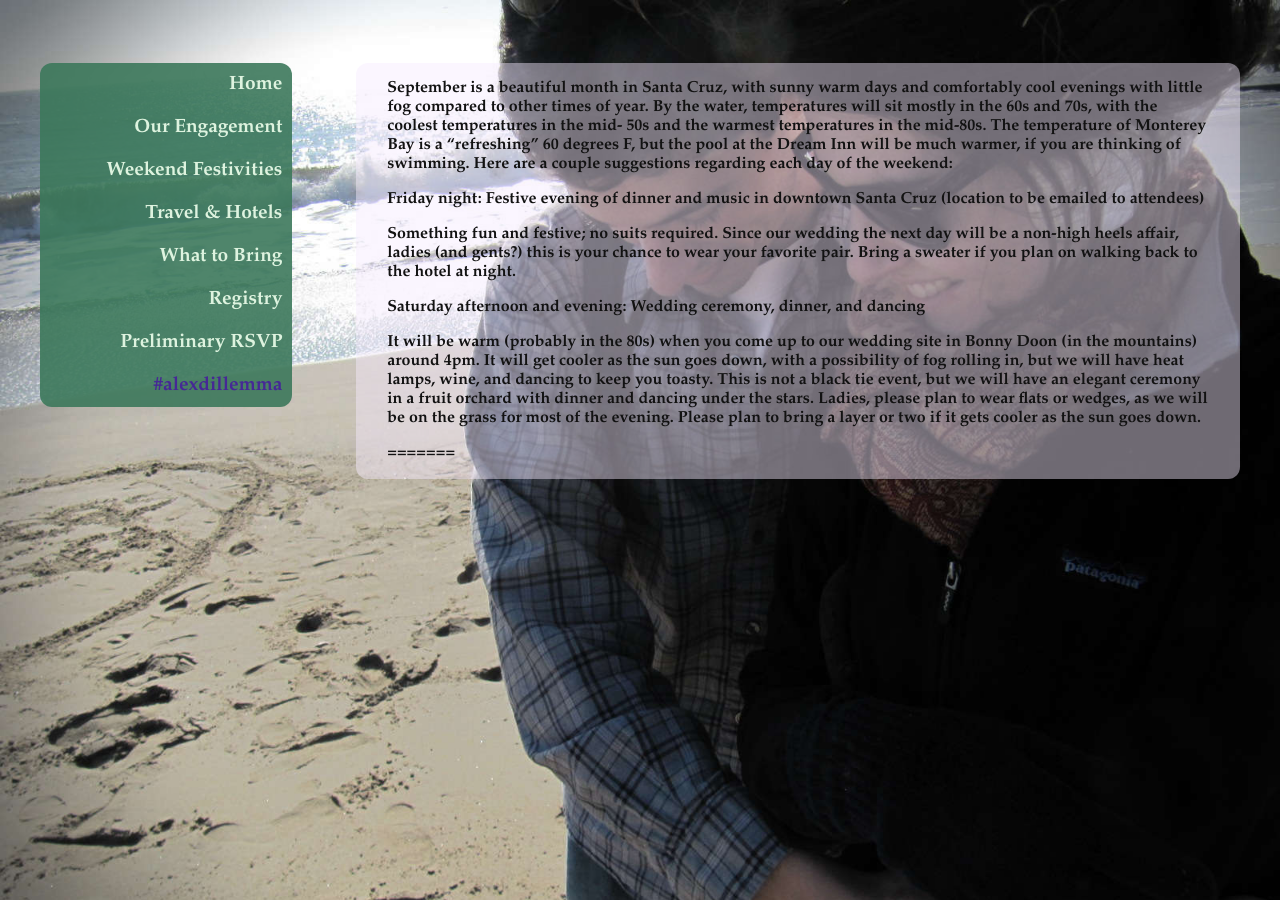
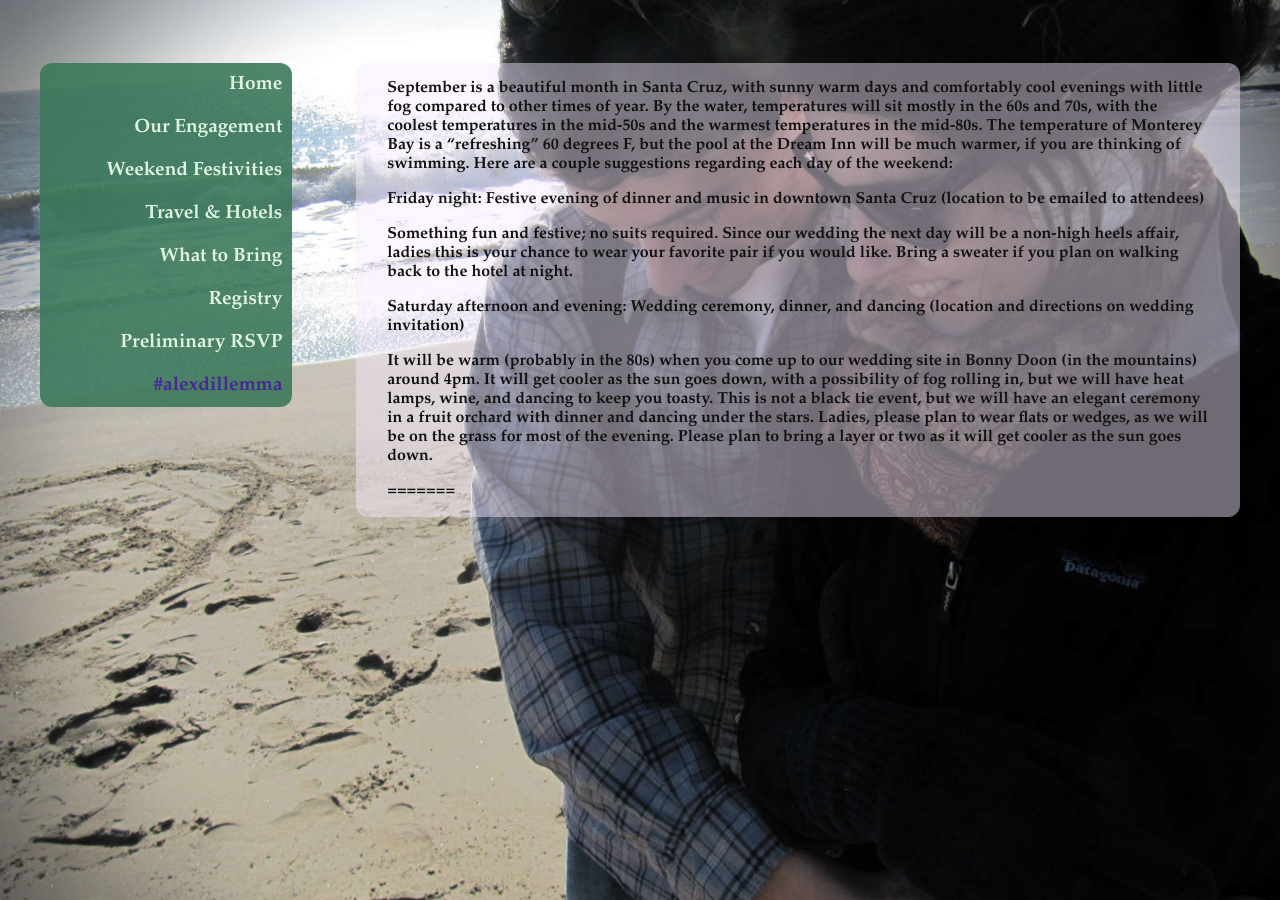
Before and after one commit to adgaudio/wedding, a Jekyll site: the page built from what-to-bring.md, in a window 1280 px wide. Built offline with Jekyll 4.4.1, drawn with Linux system fonts in a browser that asks for light colours; Markdown is read by kramdown in place of the engine named in the settings.

Commit message:
Update what-to-bring.md

```diff
--- a/what-to-bring.md
+++ b/what-to-bring.md
@@ -4,14 +4,14 @@
 site_classes: gray_background
 ---
 
-September is a beautiful month in Santa Cruz, with sunny warm days and comfortably cool evenings with little fog compared to other times of year. By the water, temperatures will sit mostly in the 60s and 70s, with the coolest temperatures in the mid- 50s and the warmest temperatures in the mid-80s.  The temperature of Monterey Bay is a "refreshing" 60 degrees F, but the pool at the Dream Inn will be much warmer, if you are thinking of swimming.  Here are a couple suggestions regarding each day of the weekend:
+September is a beautiful month in Santa Cruz, with sunny warm days and comfortably cool evenings with little fog compared to other times of year. By the water, temperatures will sit mostly in the 60s and 70s, with the coolest temperatures in the mid-50s and the warmest temperatures in the mid-80s.  The temperature of Monterey Bay is a "refreshing" 60 degrees F, but the pool at the Dream Inn will be much warmer, if you are thinking of swimming.  Here are a couple suggestions regarding each day of the weekend:
 
 Friday night: Festive evening of dinner and music in downtown Santa Cruz (location to be emailed to attendees)
 
-Something fun and festive; no suits required. Since our wedding the next day will be a non-high heels affair, ladies (and gents?) this is your chance to wear your favorite pair. Bring a sweater if you plan on walking back to the hotel at night.
+Something fun and festive; no suits required. Since our wedding the next day will be a non-high heels affair, ladies this is your chance to wear your favorite pair if you would like. Bring a sweater if you plan on walking back to the hotel at night.
 
-Saturday afternoon and evening: Wedding ceremony, dinner, and dancing
+Saturday afternoon and evening: Wedding ceremony, dinner, and dancing (location and directions on wedding invitation)
 
-It will be warm (probably in the 80s) when you come up to our wedding site in Bonny Doon (in the mountains) around 4pm. It will get cooler as the sun goes down, with a possibility of fog rolling in, but we will have heat lamps, wine, and dancing to keep you toasty.  This is not a black tie event, but we will have an elegant ceremony in a fruit orchard with dinner and dancing under the stars.  Ladies, please plan to wear flats or wedges, as we will be on the grass for most of the evening. Please plan to bring a layer or two if it gets cooler as the sun goes down.
+It will be warm (probably in the 80s) when you come up to our wedding site in Bonny Doon (in the mountains) around 4pm. It will get cooler as the sun goes down, with a possibility of fog rolling in, but we will have heat lamps, wine, and dancing to keep you toasty.  This is not a black tie event, but we will have an elegant ceremony in a fruit orchard with dinner and dancing under the stars.  Ladies, please plan to wear flats or wedges, as we will be on the grass for most of the evening. Please plan to bring a layer or two as it will get cooler as the sun goes down.
 
 =======
```
